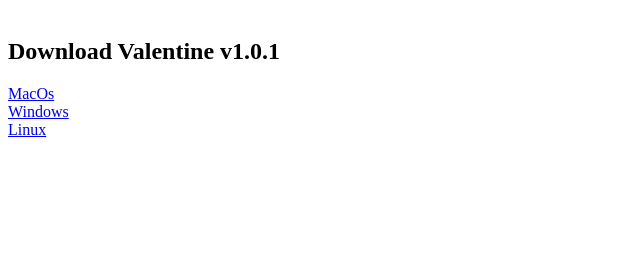
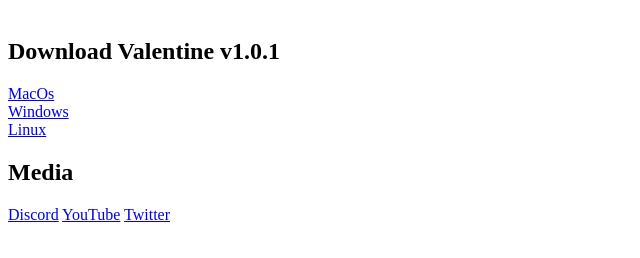
Before and after one commit to tote-bag-labs/tote-bag-labs.github.io, a plain HTML site: page index.html in a window 1280 px wide. Shown: the part 66-324 px from the top of the page, without its empty margins (0-640 px from the left). Drawn offline with Linux system fonts and the light colour scheme.

Commit message:
Update index.html

```diff
--- a/index.html
+++ b/index.html
@@ -6,3 +6,8 @@
 <a href="https://github.com/tote-bag-labs/valentine/releases/download/v1.0.1/valentine-1.0.1-windows.exe">Windows</a>
 <br>
 <a href="https://github.com/tote-bag-labs/valentine/releases/download/v1.0.1/valentine-1.0.1-Linux.zip">Linux</a>
+<br>
+<h2> Media </h2>
+<a href="https://discord.gg/8R53Xzp7hW">Discord</a>
+<a href="www.youtube.com/@ToteBagLabs">YouTube</a>
+<a href="https://twitter.com/josediazrohena">Twitter</a>
```
